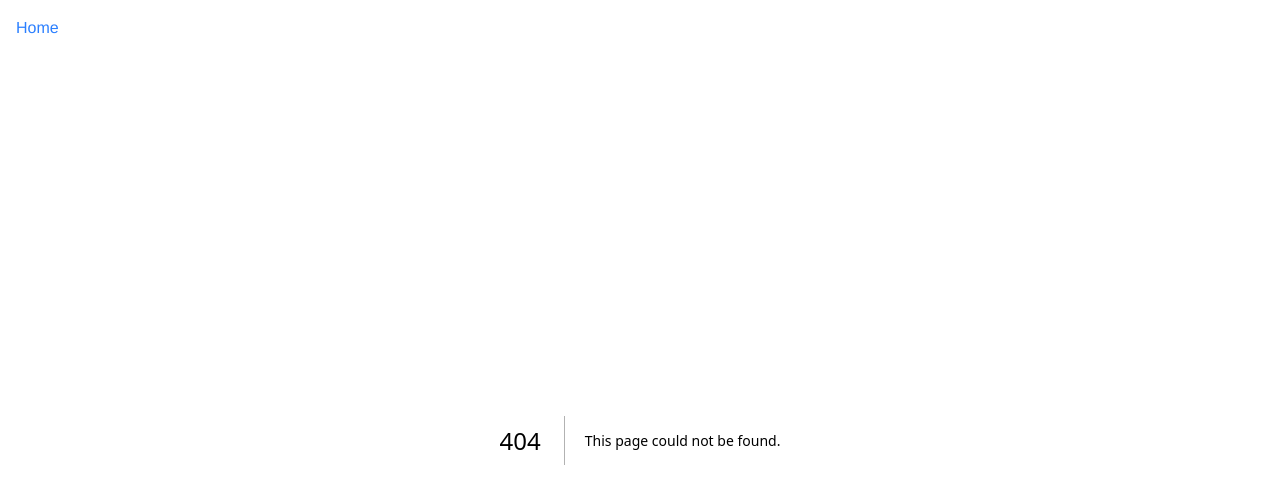
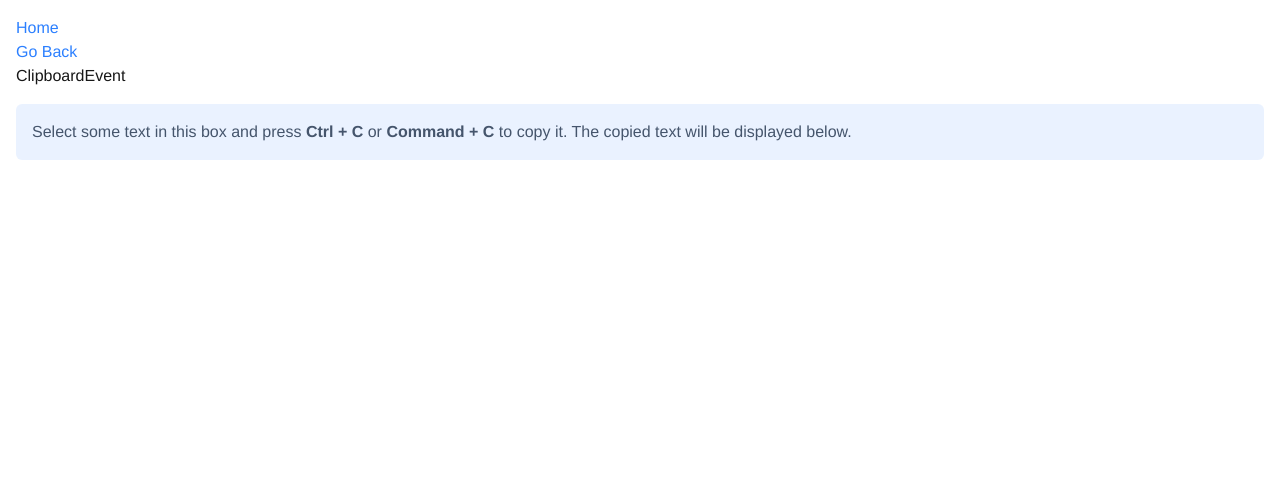
Before and after one commit to emanuelefavero/react-typescript, a Next.js app: page /events/clipboard-event in a window 1280 px wide. Before the commit this address had no page. Shown: the top 504 px of the page. Built offline with nearby package versions, Linux system fonts and the light colour scheme.

Commit message:
feat: /events/clipboard-event

```diff
--- /dev/null
+++ b/src/app/events/clipboard-event/page.tsx
@@ -0,0 +1,33 @@
+'use client'
+
+import { type ClipboardEvent, useState } from 'react'
+
+// * ClipboardEvent is a built-in type in React that represents the event object when a clipboard event occurs. It is often used to handle events like copy, cut, and paste
+
+export default function Page() {
+  const [copiedText, setCopiedText] = useState('')
+
+  const handleCopy = (event: ClipboardEvent<HTMLInputElement>) => {
+    const text = document.getSelection()?.toString() || ''
+    setCopiedText(text)
+
+    console.log('ClipboardEvent:', event)
+  }
+
+  return (
+    <>
+      <h1>ClipboardEvent</h1>
+
+      <div onCopy={handleCopy} className='bg-blue-500/10 rounded-md p-4 mt-4'>
+        <p className='text-slate-600 dark:text-slate-400'>
+          Select some text in this box and press <strong>Ctrl + C</strong> or{' '}
+          <strong>Command + C</strong> to copy it. The copied text will be
+          displayed below.
+        </p>
+      </div>
+      {copiedText && (
+        <p className='text-green-600'>Copied text: {copiedText}</p>
+      )}
+    </>
+  )
+}
--- a/src/app/events/page.tsx
+++ b/src/app/events/page.tsx
@@ -24,6 +24,9 @@ export default function Page() {
         <li>
           <Link href='/events/drag-event'>DragEvent</Link>
         </li>
+        <li>
+          <Link href='/events/clipboard-event'>ClipboardEvent</Link>
+        </li>
       </ul>
     </>
   )
```
